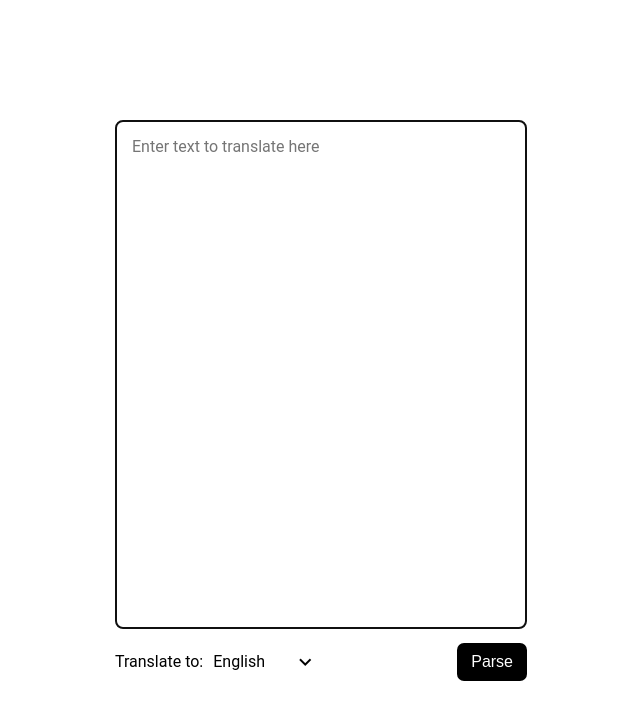
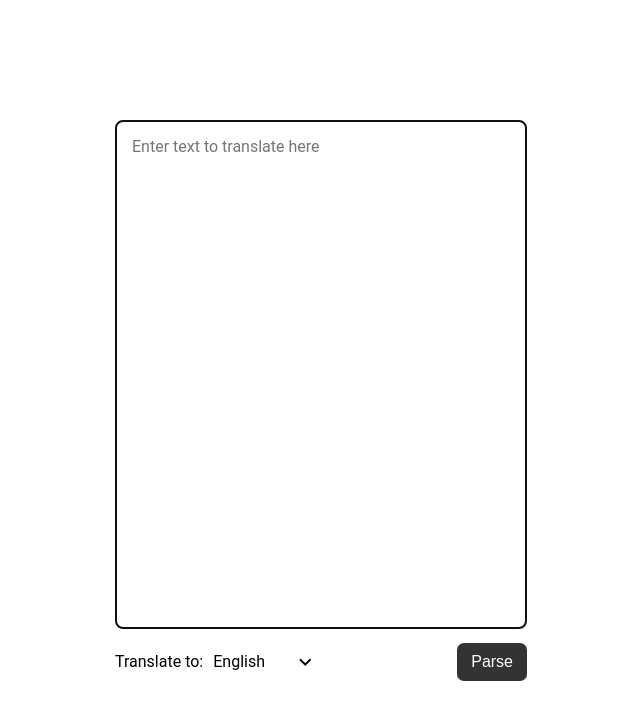
Before and after one commit to lincolnnguyen18/jp-reader, a Vue app: page / in a window 1280 px wide. In both pictures the pointer is over the button "Parse". Shown: the top 720 px of the page, without its empty margins (319-959 px from the left). Built offline with nearby package versions, Linux system fonts and the light colour scheme.

Commit message:
button hover

```diff
--- a/src/App.vue
+++ b/src/App.vue
@@ -391,6 +391,9 @@ textarea {
   user-select: none;
   font-size: 16px;
 }
+.parse-button:hover {
+  background-color: #333;
+}
 .bottom {
   display: flex;
   align-items: center;
```
